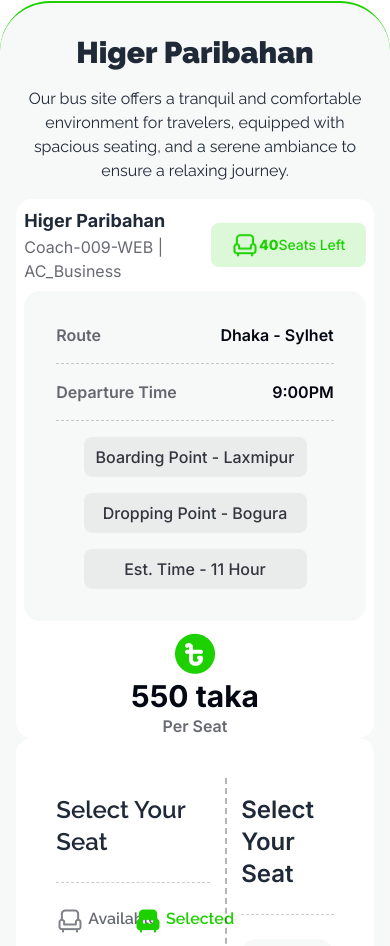
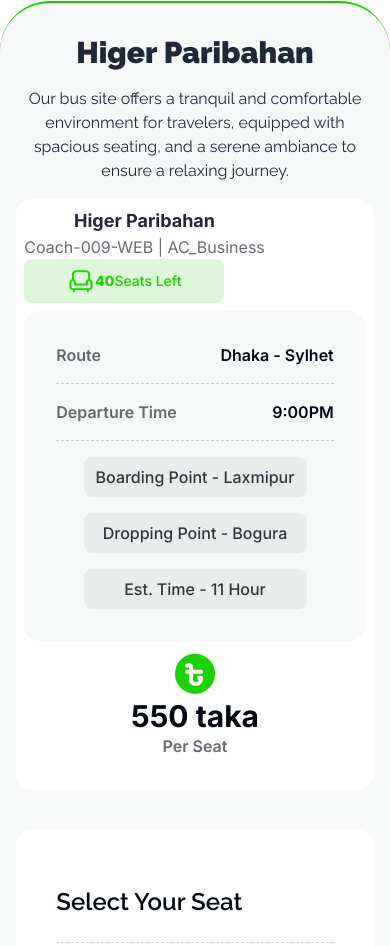
Before and after one commit to amanatulla/Journey-By-Bus, a plain HTML site: page index.html in a window 390 px wide. Shown: the part 1216-2162 px from the top of the page. Drawn offline with nearby package versions, Linux system fonts and the light colour scheme.

Commit message:
Final V0.1

```diff
--- a/Scripts/function.js
+++ b/Scripts/function.js
@@ -109,6 +109,7 @@ const userName = document.getElementById('name');
 const cellNumber = document.getElementById('number');
 const submit = document.getElementById('submit');
 
+
 userName.addEventListener("keyup", (e)=> {
 
     const value = e.currentTarget.value;
@@ -136,8 +137,6 @@ cellNumber.addEventListener("keyup", (e)=> {
 } );
 
 
-
-
 function next(){
     // hide every thing
     if(seatCount >= 1  ){
--- a/index.html
+++ b/index.html
@@ -200,14 +200,14 @@
             <div class="inter-font bg-white rounded-2xl lg:grid lg:grid-cols-12 items-center">
 
                 <!-- First Part -->
-                <div class="lg:col-span-8 justify-between lg:pl-10 p-2 ">
+                <div class="lg:col-span-8 justify-between lg:pl-10 p-2">
                     <!-- Seat Count -->
-                    <div class="flex justify-between items-center">
+                    <div class="lg:flex lg:justify-between justify-center items-center">
                         <div class="flex gap-3">
                             <div class="hidden lg:block">
                                 <img src="images/bus-logo.png" alt="">
                             </div>
-                            <div class="">
+                            <div class="text-center lg:text-left">
                                 <h3 class="font-bold lg:text-3xl text-lg">Higer Paribahan</h3>
                                 <p class="text-[#03071299]">Coach-009-WEB | AC_Business</p>
                             </div>
@@ -262,7 +262,7 @@
                 </div>
 
                 <!-- Ticket Price -->
-                <div class="lg:col-span-3 lg:grid lg:justify-center">
+                <div class="lg:col-span-3 lg:grid lg:justify-center lg:mb-0 mb-10 lg:pb-0 pb-8">
                     <div class="grid justify-center"><img class="" src="images/fare.png" alt=""></div>
 
                     <h3 class="text-3xl font-bold text-center text-[#030712]">550 taka</h3>
@@ -278,10 +278,10 @@
 
 
             <!-- Seat View Start -->
-            <div class="bg-white rounded-2xl lg:mt-8 mt:2 p-10 grid grid-cols-9">
+            <div class="bg-white rounded-2xl lg:mt-8 mt:2 p-10 lg:grid grid-cols-9">
                 <!-- Seat row -->
-                <div class="col-span-5">
-                    <h3 class="font-semibold text-2xl text-[030712] mt-4 my-6">Select Your Seat</h3>
+                <div class="lg:col-span-5">
+                    <h3 class="font-semibold text-2xl text-[#030712] mt-4 my-6">Select Your Seat</h3>
                     <hr class="border-dashed border-dashed border-[rgba(3,7,18,0.2)]">
                     <div class="flex justify-between my-6">
                         <div class="flex gap-1">
```
